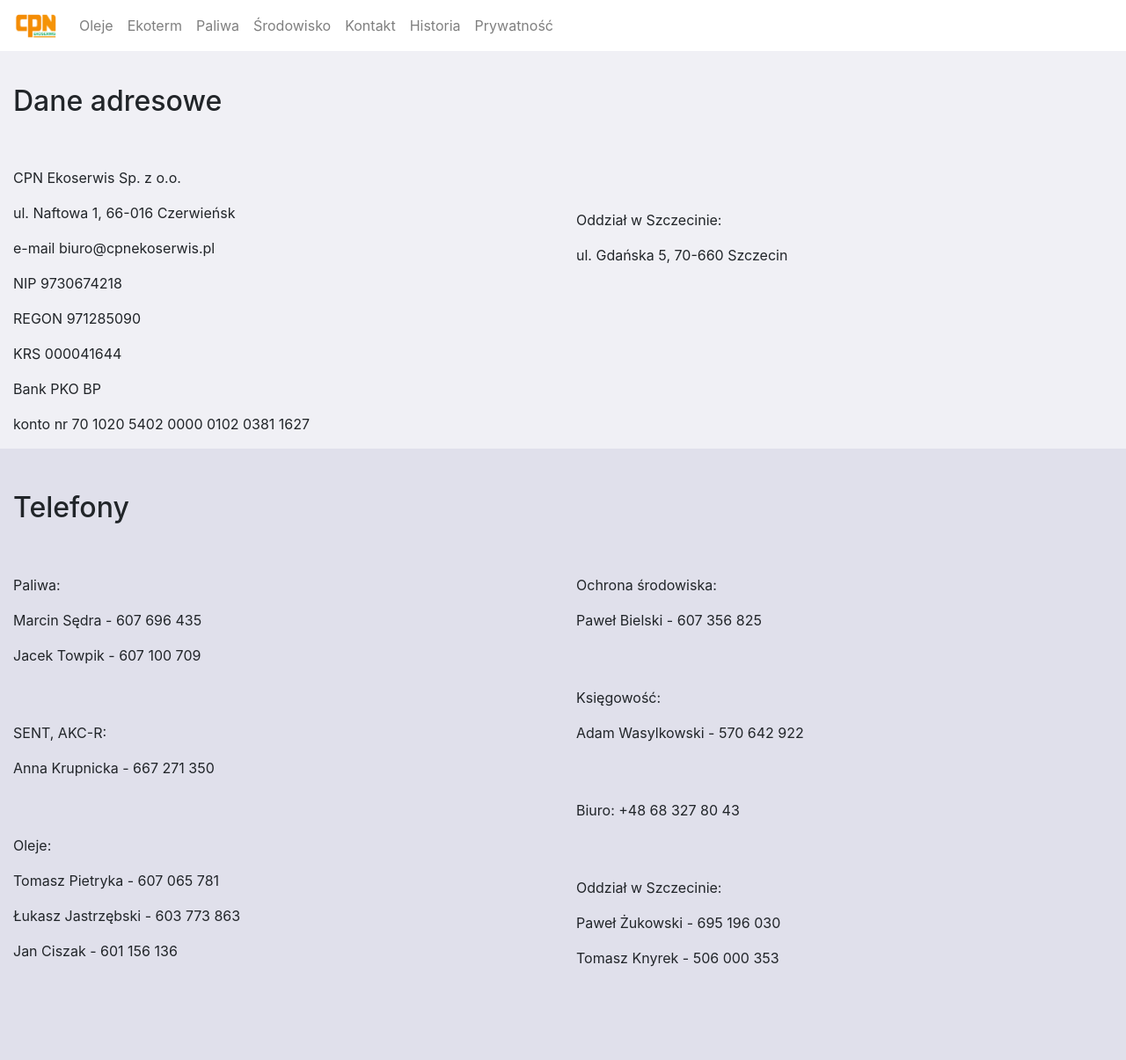
After one commit to szymanskirafal/cpn, a Django app: page /contact/ in a window 1280 px wide. The commit adds this page. Shown: the whole page at 88% size. Run offline with Django 3.2, Linux system fonts and the light colour scheme; parts of the project's set-up code (start-up, migrations or seed data) failed here and were passed over.

Commit message:
Change navbar to extended

```diff
--- a/pages/urls.py
+++ b/pages/urls.py
@@ -1,5 +1,5 @@
 from django.urls import path
-from .views import home_view, phones_view
+from .views import home_view, contact_view
 
 app_name = "pages"
 urlpatterns = [
@@ -9,9 +9,9 @@ urlpatterns = [
         name = 'home',
     ),
     path(
-        'phones/',
-        view = phones_view,
-        name = 'phones',
+        'contact/',
+        view = contact_view,
+        name = 'contact',
     ),
 
 ]
--- a/pages/views.py
+++ b/pages/views.py
@@ -5,9 +5,9 @@ class HomePageTemplateView(generic.TemplateView):
     template_name = 'home.html'
 
 
-class PhonesTemplateView(generic.TemplateView):
-    template_name = 'phones.html'
+class ContactTemplateView(generic.TemplateView):
+    template_name = 'contact.html'
 
 home_view = HomePageTemplateView.as_view()
 
-phones_view = PhonesTemplateView.as_view()
+contact_view = ContactTemplateView.as_view()
--- a/static/css/base.css
+++ b/static/css/base.css
@@ -18,6 +18,7 @@ html, body {
   background: linear-gradient(180deg, #ffffff, #e6e6e6);
 }
 
+
 .citrone {
   background: linear-gradient(180deg, #ffffff ,#fff5e6);
 }
@@ -35,10 +36,6 @@ html, body {
 }
 
 
-.half-img {
-  width: 80%;
-  height: auto;
-}
 .right {
   background: linear-gradient(180deg, #fff5e6, pink);
 }
@@ -48,33 +45,25 @@ html, body {
   background-color: green;
 }
 
-.gold {
-  background-color: gold;
+
+.grey-light {
+  background-color: #f0f0f5;
 }
 
-.green {
-  background-color: green;
+.grey-normal {
+  background-color: #e0e0eb;
 }
+
+
 
 .navbar-toggler {
   border: none;
   outline: none;
 }
 
-.olive {
-  background-color: olive;
-}
-
-.pink {
-  background-color: pink;
-}
-
-.red {
-  background-color: red;
-}
-
-.yellow {
-  background-color: yellow;
+.half-img {
+  width: 80%;
+  height: auto;
 }
 
 .big-text {
--- a/templates/base.html
+++ b/templates/base.html
@@ -18,7 +18,7 @@
   </head>
   <body>
     <!-- Just an image -->
-    <nav class="navbar fixed-top navbar-light bg-white">
+    <nav class="navbar fixed-top navbar-expand-lg navbar-light bg-white">
       <a class="navbar-brand" href="/">
         <img src="{% static 'images/logo_cpn.png' %}" width="50" height="30" alt="" loading="lazy">
       </a>
@@ -27,9 +27,6 @@
   </button>
   <div class="collapse navbar-collapse" id="navbarNav">
     <ul class="navbar-nav">
-      <li class="nav-item active">
-        <a class="nav-link" href="/">Home</a>
-      </li>
       <li class="nav-item">
         <a class="nav-link" href="#oils">Oleje</a>
       </li>
@@ -43,7 +40,7 @@
         <a class="nav-link" href="#eco">Środowisko</a>
       </li>
       <li class="nav-item">
-        <a class="nav-link" href="#phones">Kontakt</a>
+        <a class="nav-link" href="{% url 'pages:contact' %}">Kontakt</a>
       </li>
       <li class="nav-item">
         <a class="nav-link" href="#history">Historia</a>
--- /dev/null
+++ b/templates/contact.html
@@ -0,0 +1,67 @@
+<!-- templates/home.html -->
+{% extends 'base.html' %}
+{% load static %}
+
+{% block title %}Phones{% endblock title %}
+
+{% block content %}
+<div class="container-fluid grey-light">
+  <br><br>
+  <br><br>
+  <h2>Dane adresowe</h2>
+  <br><br>
+  <div class="row">
+    <div class="col-md-6 container">
+      <p>CPN Ekoserwis Sp. z o.o.</p>
+      <p>ul. Naftowa 1, 66-016 Czerwieńsk</p>
+      <p>e-mail biuro@cpnekoserwis.pl</p>
+      <p>NIP 9730674218</p>
+      <p>REGON 971285090</p>
+      <p>KRS 000041644</p>
+      <p>Bank PKO BP</p>
+      <p>konto nr 70 1020 5402 0000 0102 0381 1627</p>
+    </div>
+    <div class="col-md-6 container">
+      <br><br>
+      <p>Oddział w Szczecinie:</p>
+      <p>ul. Gdańska 5, 70-660 Szczecin</p>
+    </div>
+  </div>
+</div>
+<div class="container-fluid grey-normal">
+  <br><br>
+  <h2>Telefony</h2>
+  <br><br>
+  <div class="row">
+    <div class="col-md-6 container">
+      <p>Paliwa:</p>
+      <p>Marcin Sędra - 607 696 435</p>
+      <p>Jacek Towpik - 607 100 709</p>
+      <br><br>
+      <p>SENT, AKC-R:</p>
+      <p>Anna Krupnicka - 667 271 350</p>
+      <br><br>
+      <p>Oleje:</p>
+      <p>Tomasz Pietryka - 607 065 781</p>
+      <p>Łukasz Jastrzębski - 603 773 863</p>
+      <p>Jan Ciszak - 601 156 136</p>
+      <br><br>
+    </div>
+    <div class="col-md-6 container">
+      <p>Ochrona środowiska:</p>
+      <p>Paweł Bielski - 607 356 825</p>
+      <br><br>
+      <p>Księgowość:</p>
+      <p>Adam Wasylkowski - 570 642 922</p>
+      <br><br>
+      <p>Biuro: +48 68 327 80 43</p>
+      <br><br>
+      <p>Oddział w Szczecinie:</p>
+      <p>Paweł Żukowski - 695 196 030</p>
+      <p>Tomasz Knyrek - 506 000 353</p>
+    </div>
+  </div>
+  <br><br>
+</div>
+
+{% endblock content %}
--- a/templates/home.html
+++ b/templates/home.html
@@ -60,7 +60,8 @@
   </div>
 </div>
 
-<div id="phones" class="container">
+<div id="contact" class="container">
+  <br><br>
   <br><br>
   <div class="row">
     <div class="col-md-6">
@@ -88,7 +89,7 @@
 </div>
 <br><br>
 <div class="container-fluid text-center">
-  <a class="btn btn-outline-dark btn-lg" href="{% url 'pages:phones' %}" role="button">Telefony</a>
+  <a class="btn btn-outline-dark btn-lg" href="{% url 'pages:contact' %}" role="button">Telefony</a>
 </div>
 
 <div id="history" class="vh-100 ice text-center">
```
Also changed, not shown: templates/phones.html (deleted, +0 -46 lines).
